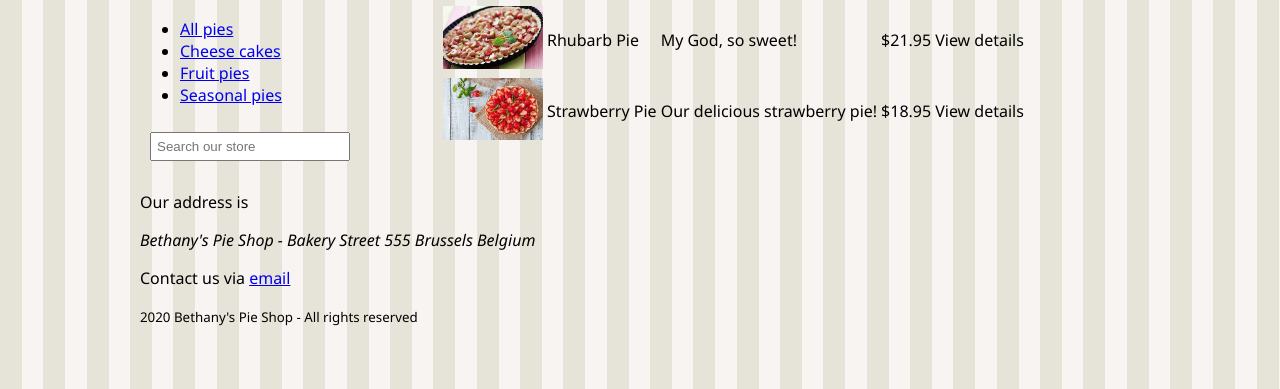
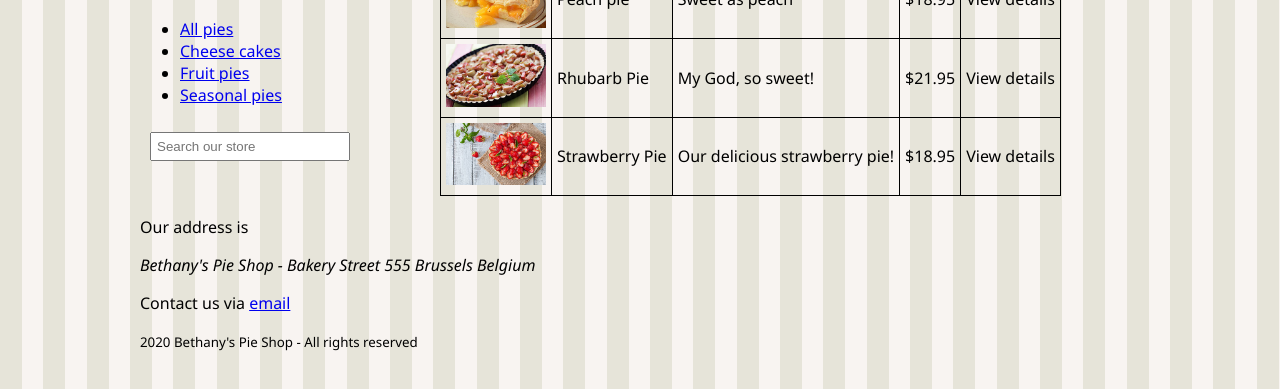
Before and after one commit to wbilly1012/Coding-Development, a plain HTML site: page fruitpies.html in a window 1280 px wide. Shown: the part 411-800 px from the top of the page. Drawn offline with Linux system fonts and the light colour scheme.

Commit message:
updated styles.css table contents

```diff
--- a/styles.css
+++ b/styles.css
@@ -43,6 +43,13 @@ article,
 figure {
     display: block;
 }
+table,
+td,
+th {
+    border: 1px solid black;
+    border-collapse: collapse;
+    padding: 5px;
+}
 nav>ul {
     list-style-type: none;
     margin: 0;
```
